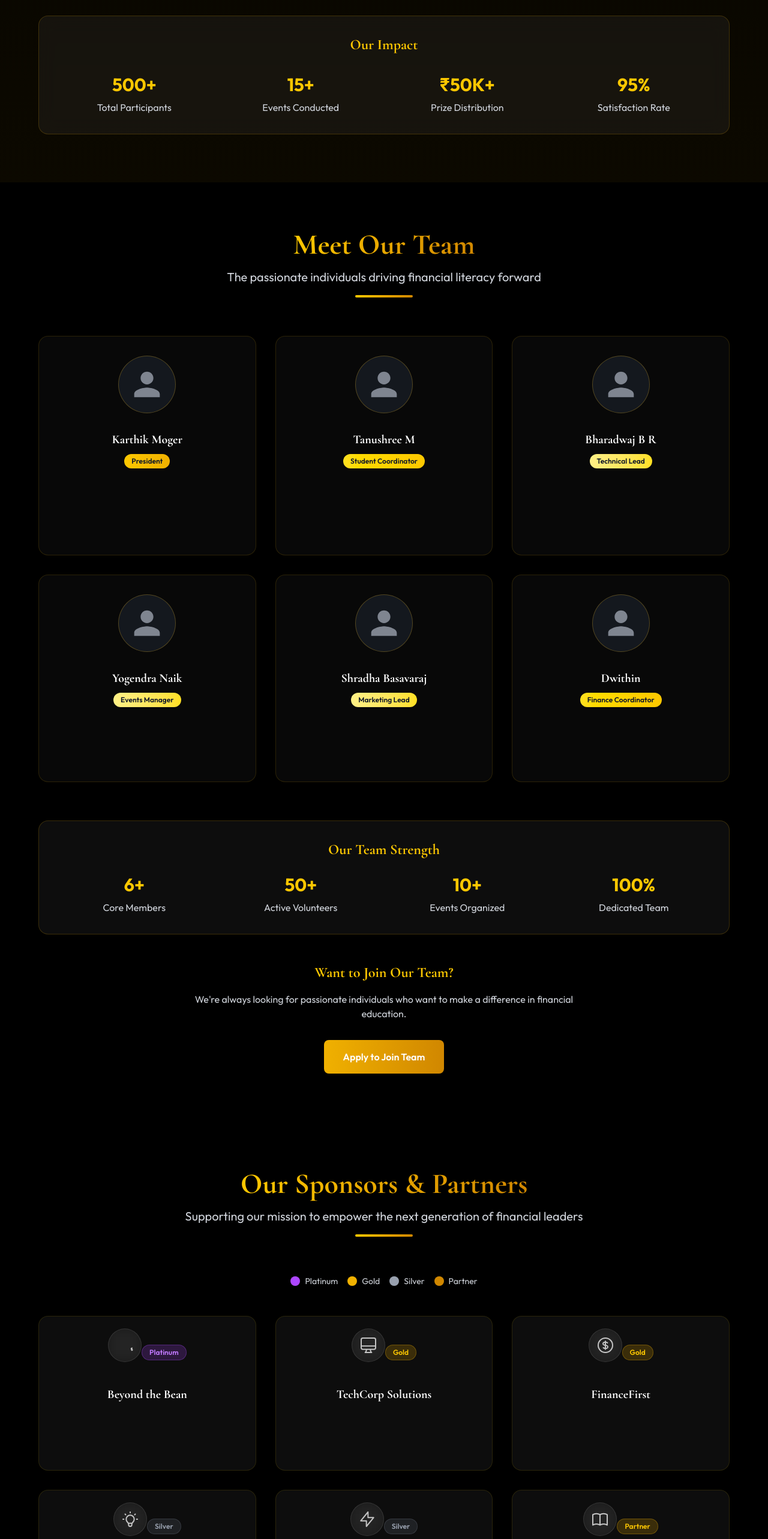
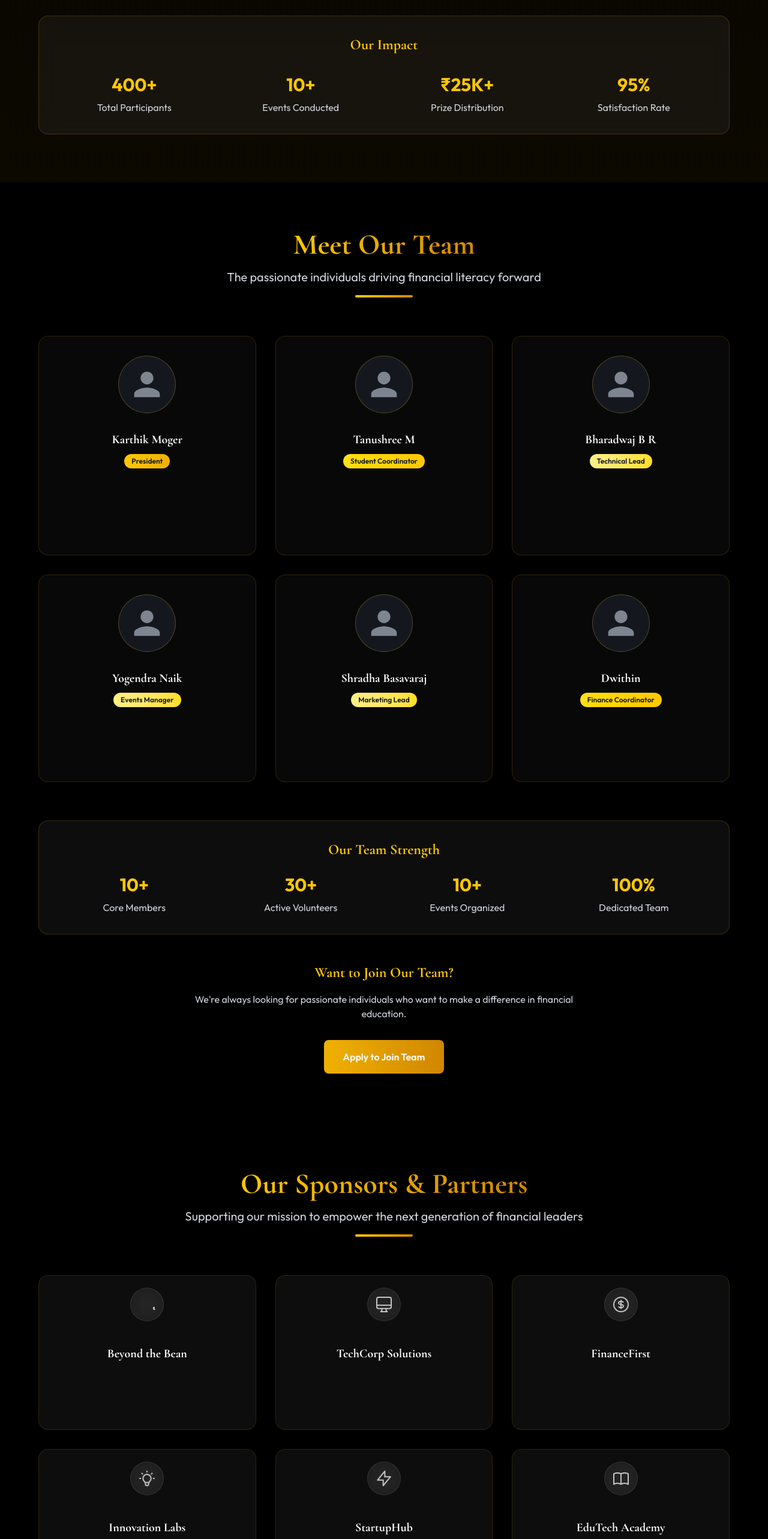
Before and after one commit to Yuktha-R2006/money-plant, a React (Vite) app: page /team in a window 1280 px wide. Shown: the part 4280-6846 px from the top of the page at 60% size. Built offline with nearby package versions, Linux system fonts and the light colour scheme.

Commit message:
update: events changes

```diff
--- a/src/components/EventsConducted.tsx
+++ b/src/components/EventsConducted.tsx
@@ -214,15 +214,15 @@ export default function EventsConducted() {
           <h3 className="text-2xl font-bold text-center text-yellow-400 mb-8">Our Impact</h3>
           <div className="grid grid-cols-1 md:grid-cols-4 gap-6">
             <div className="text-center">
-              <div className="text-3xl font-bold text-yellow-400 mb-2">500+</div>
+              <div className="text-3xl font-bold text-yellow-400 mb-2">400+</div>
               <div className="text-gray-300">Total Participants</div>
             </div>
             <div className="text-center">
-              <div className="text-3xl font-bold text-yellow-400 mb-2">15+</div>
+              <div className="text-3xl font-bold text-yellow-400 mb-2">10+</div>
               <div className="text-gray-300">Events Conducted</div>
             </div>
             <div className="text-center">
-              <div className="text-3xl font-bold text-yellow-400 mb-2">₹50K+</div>
+              <div className="text-3xl font-bold text-yellow-400 mb-2">₹25K+</div>
               <div className="text-gray-300">Prize Distribution</div>
             </div>
             <div className="text-center">
--- a/src/components/Recruitment.tsx
+++ b/src/components/Recruitment.tsx
@@ -336,10 +336,10 @@ export default function Recruitment() {
           <h3 className="text-xl font-bold text-yellow-400 mb-4 text-center">Get in Touch</h3>
           <div className="grid grid-cols-1 md:grid-cols-3 gap-6 text-center">
             <div>
-              <p className="text-gray-300">sponsorship@moneyplantclub.com</p>
+              <p className="text-gray-300">themoneyplantclub@gmail.com</p>
             </div>
             <div>
-              <p className="text-gray-300">+91 98765 43210</p>
+              <p className="text-gray-300">+91 8277006362</p>
             </div>
             <div>
               <p className="text-gray-300">Bangalore, India</p>
--- a/src/components/Sponsors.tsx
+++ b/src/components/Sponsors.tsx
@@ -91,21 +91,6 @@ export default function Sponsors() {
     }
   };
 
-  const getTierBadge = (tier: string) => {
-    switch (tier) {
-      case 'platinum':
-        return 'bg-purple-500/20 text-purple-400 border-purple-500/30';
-      case 'gold':
-        return 'bg-yellow-500/20 text-yellow-400 border-yellow-500/30';
-      case 'silver':
-        return 'bg-gray-500/20 text-gray-400 border-gray-500/30';
-      case 'partner':
-        return 'bg-yellow-500/20 text-yellow-400 border-yellow-500/30'
-      default:
-        return 'bg-yellow-500/20 text-yellow-400 border-yellow-500/30'
-    }
-  };
-
   const handleBecomeSponsor = () => {
     // Handle sponsor inquiry
     console.log('Opening sponsor inquiry form');
@@ -127,25 +112,6 @@ export default function Sponsors() {
           <div className="w-24 h-1 bg-gradient-to-r from-yellow-400 to-yellow-600 mx-auto rounded-full"></div>
         </div>
 
-        {/* Sponsor Tiers Legend */}
-        <div className="flex flex-wrap justify-center gap-4 mb-12">
-          <div className="flex items-center gap-2">
-            <div className="w-4 h-4 rounded-full bg-purple-500"></div>
-            <span className="text-gray-300 text-sm">Platinum</span>
-          </div>
-          <div className="flex items-center gap-2">
-            <div className="w-4 h-4 rounded-full bg-yellow-500"></div>
-            <span className="text-gray-300 text-sm">Gold</span>
-          </div>
-          <div className="flex items-center gap-2">
-            <div className="w-4 h-4 rounded-full bg-gray-400"></div>
-            <span className="text-gray-300 text-sm">Silver</span>
-          </div>
-          <div className="flex items-center gap-2">
-            <div className="w-4 h-4 rounded-full bg-yellow-600"></div>
-            <span className="text-gray-300 text-sm">Partner</span>
-          </div>
-        </div>
 
         {/* Sponsors Grid */}
         <div className={`grid grid-cols-1 md:grid-cols-2 lg:grid-cols-3 gap-8 mb-16 transition-all duration-1000 ${isVisible ? 'opacity-100 translate-y-0' : 'opacity-0 translate-y-8'}`}>
@@ -243,9 +209,6 @@ export default function Sponsors() {
                     )}
                   </div>
                 </div>
-                <div className={`inline-block px-3 py-1 text-xs font-semibold rounded-full border mb-3 ${getTierBadge(sponsor.tier)}`}>
-                  {sponsor.tier.charAt(0).toUpperCase() + sponsor.tier.slice(1)}
-                </div>
               </div>
 
               {/* Sponsor Name */}
@@ -339,11 +302,11 @@ export default function Sponsors() {
           <div className="grid grid-cols-1 md:grid-cols-3 gap-6 text-center">
             <div>
               <div className="text-yellow-400 mb-2">📧</div>
-              <p className="text-gray-300">sponsorship@moneyplantclub.com</p>
+              <p className="text-gray-300">themoneyplantclub@gmail.com</p>
             </div>
             <div>
               <div className="text-yellow-400 mb-2">📱</div>
-              <p className="text-gray-300">+91 98765 43210</p>
+              <p className="text-gray-300">+91 8277006362</p>
             </div>
             <div>
               <div className="text-yellow-400 mb-2">📍</div>
--- a/src/components/Team.tsx
+++ b/src/components/Team.tsx
@@ -211,11 +211,11 @@ export default function Team() {
           <h3 className="text-2xl font-bold text-yellow-400 mb-6 text-center">Our Team Strength</h3>
           <div className="grid grid-cols-1 md:grid-cols-4 gap-6">
             <div className="text-center">
-              <div className="text-3xl font-bold text-yellow-400 mb-2">6+</div>
+              <div className="text-3xl font-bold text-yellow-400 mb-2">10+</div>
               <div className="text-gray-300">Core Members</div>
             </div>
             <div className="text-center">
-              <div className="text-3xl font-bold text-yellow-400 mb-2">50+</div>
+              <div className="text-3xl font-bold text-yellow-400 mb-2">30+</div>
               <div className="text-gray-300">Active Volunteers</div>
             </div>
             <div className="text-center">
```
